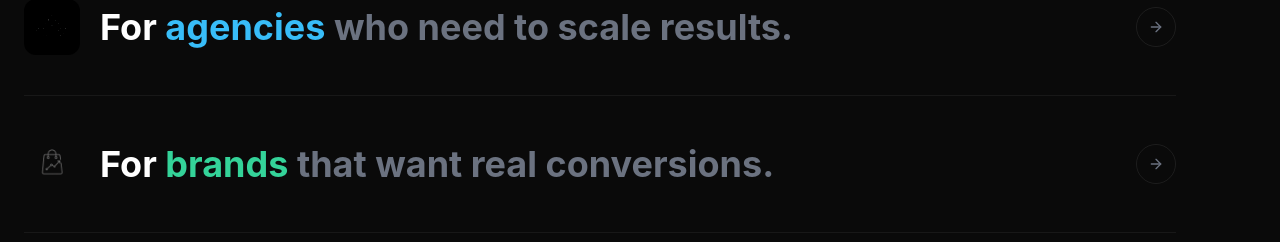
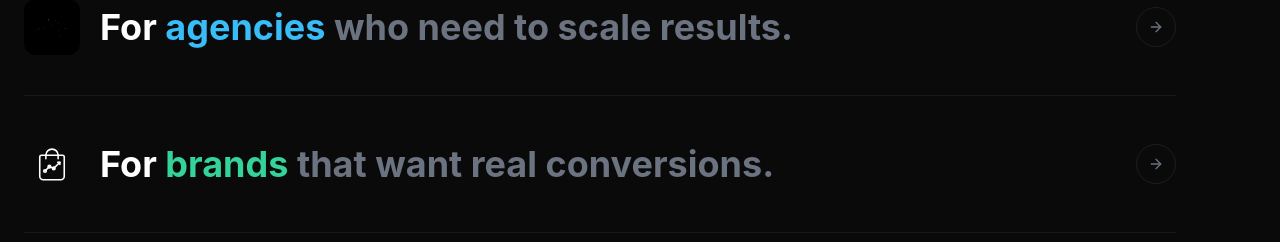
Before and after one commit to Treeback/wivvy-landing, a Next.js app: page / in a window 1280 px wide. Shown: the part 3800-4042 px from the top of the page. Built offline with nearby package versions, Linux system fonts and the light colour scheme.

Commit message:
Use SVG brand icon

```diff
--- a/components/Benefits.tsx
+++ b/components/Benefits.tsx
@@ -34,7 +34,7 @@ const useCases = [
   },
   {
     id: 'brands',
-    icon: '/creators/brand.png',
+    icon: '/creators/brand.svg',
     label: 'brands',
     tagline: 'that want real conversions.',
     stat: null,
```
Also changed, not shown: public/creators/brand.svg (added).
